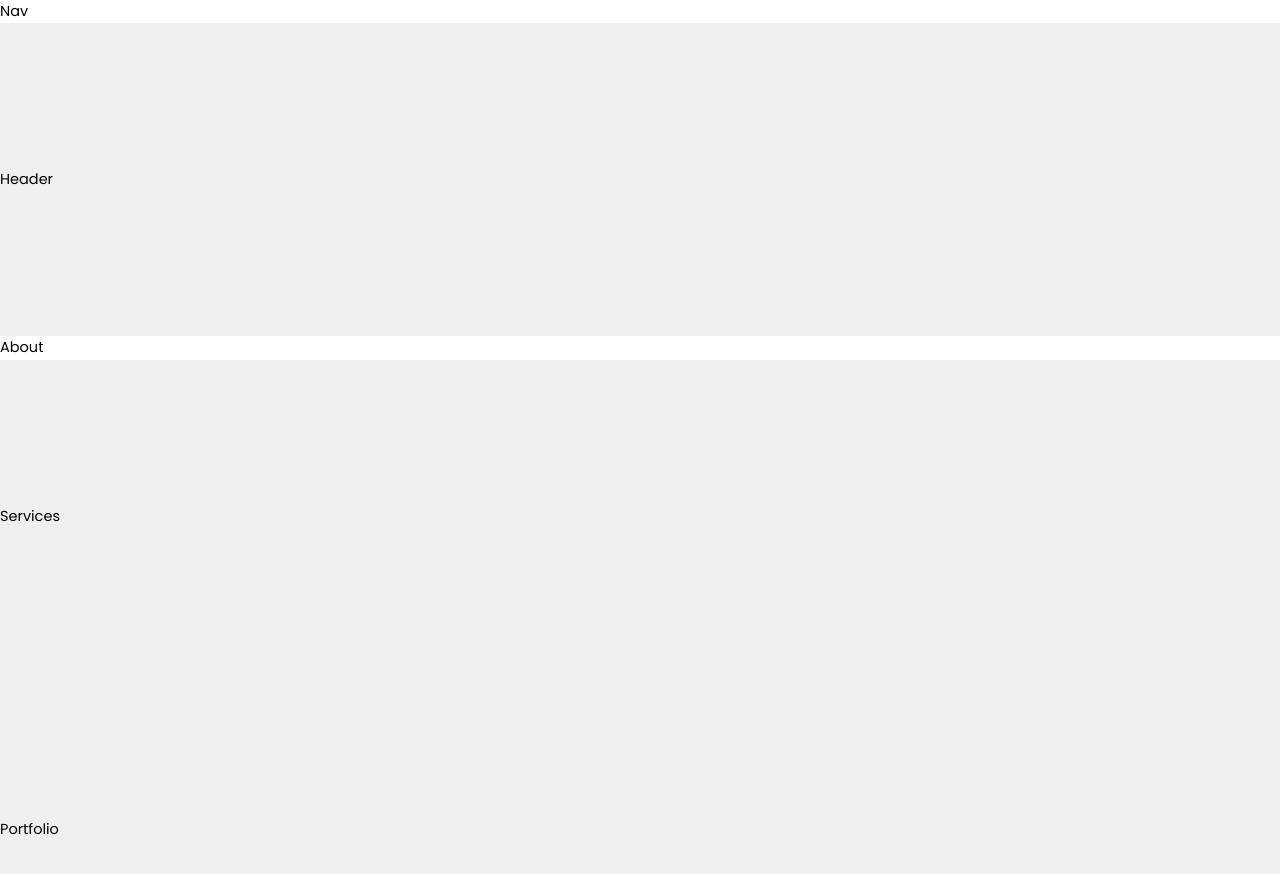
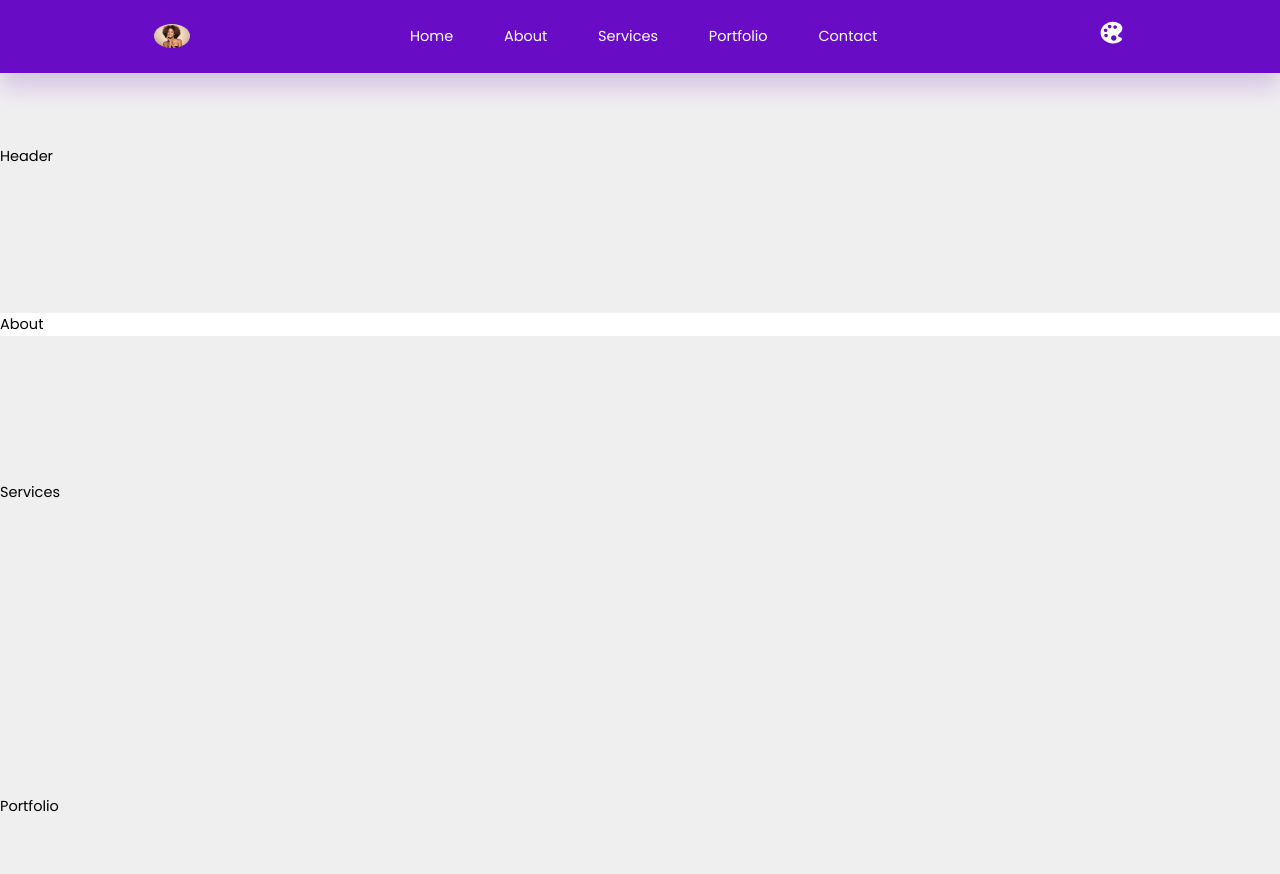
Before and after one commit to CodeMorecamp/shalom-portfolio, a React (Create React App) app: page / in a window 1280 px wide. Shown: the top 874 px of the page. Built offline with nearby package versions, Linux system fonts and the light colour scheme.

Commit message:
Nav Components and styles

```diff
--- a/package.json
+++ b/package.json
@@ -8,6 +8,7 @@
     "@testing-library/user-event": "^13.5.0",
     "react": "^18.2.0",
     "react-dom": "^18.2.0",
+    "react-icons": "^4.7.1",
     "react-scripts": "5.0.1",
     "web-vitals": "^2.1.4"
   },
--- a/src/sections/navbar/NavBar.jsx
+++ b/src/sections/navbar/NavBar.jsx
@@ -1,10 +1,23 @@
 import React from 'react'
-
+import './navbar.css'
+import logo from '../../asset/woman.jpg'
+import data from './data'
+import {IoIosColorPalette} from 'react-icons/io'
 const NavBar = () => {
   return (
-    <div>
-        <nav>Nav</nav>
+   <nav>
+    <div className='container nav__container'>
+      <a href='index.html' className='nav__logo'>
+      <img src={logo} alt='img'/>
+      </a>
+      <ul className='nav__menu'>
+      {
+        data.map(item => <li key={item.id}><a href={item.link}>{item.title}</a></li>)
+      }
+      </ul>
+      <button id='theme__icon'><IoIosColorPalette/></button>
     </div>
+   </nav>
   )
 }
 
--- /dev/null
+++ b/src/sections/navbar/data.js
@@ -0,0 +1,10 @@
+const data = [
+    {id: 1, link: '#', title: 'Home'},
+    {id: 2, link: '#about', title: 'About'},
+    {id: 3, link: '#services', title: 'Services'},
+    {id: 4, link: '#portfolio', title: 'Portfolio'},
+    {id: 5, link: '#contact', title: 'Contact'},
+
+]
+
+export default data
--- a/src/sections/navbar/navbar.css
+++ b/src/sections/navbar/navbar.css
@@ -0,0 +1,49 @@
+
+/* Styling nav component */
+nav {
+    width: 100vw;
+    height: 5rem;
+    display: grid;
+    place-items: center;
+    background: var(--color-primary);
+    position: fixed;
+    top: 0;
+    left: 0;
+    z-index: 9;
+    box-shadow: 0 1rem 1.5rem hsla(var(--primary-hue), 68%, 42%, 20%);
+    transition: var(--transition);
+}
+
+.nav__container {
+    display: flex;
+    justify-content: space-between;
+    align-items: center;
+}
+
+
+.nav__logo {
+    width: 2.5rem;
+   border-radius: 50%;
+   overflow: hidden;
+}
+
+.nav__menu {
+    display: flex;
+    gap: 3.5rem;
+}
+
+/* Styling the color picker */
+#theme__icon {
+    background: transparent;
+    color: white;
+    font-size: 2rem;
+    cursor: pointer;
+}
+
+/*Hide nav menu on tablets and phones*/
+
+@media screen and (max-width: 1024px) {
+    .nav__menu {
+        display: none;
+    }
+}
```
Also changed, not shown: 1 other file (tests, documents, lock files or other folders).
